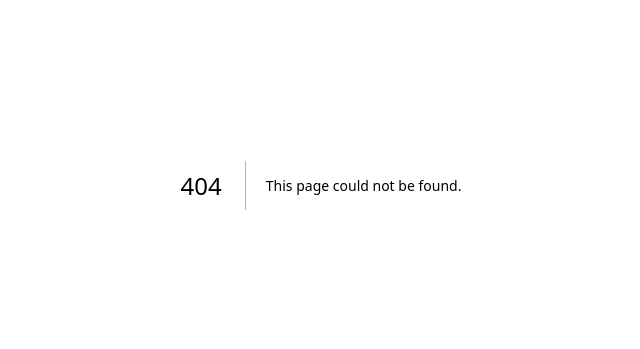
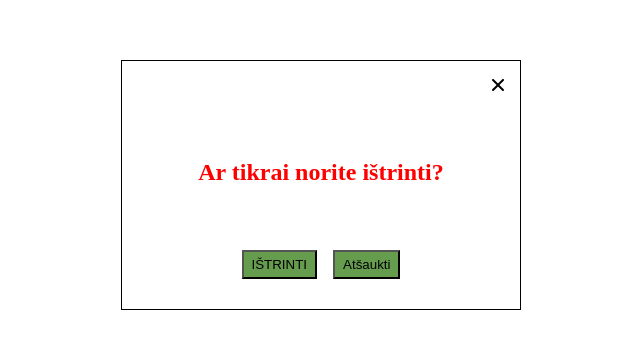
Before and after one commit to Vytautas77/react_locations_FrontEnd, a Next.js app: page /components/modal/Modal in a window 1280 px wide. Before the commit this address had no page. Shown: the part 215-564 px from the top of the page, without its empty margins (319-959 px from the left). Built offline with nearby package versions, Linux system fonts and the light colour scheme.

Commit message:
added delete button

```diff
--- a/src/pages/components/Button/Button.tsx
+++ b/src/pages/components/Button/Button.tsx
@@ -3,13 +3,14 @@ import styles from "./button.module.css";
 
 type ButtonType = {
   isLoading: boolean;
-  onAddLocation: () => void;
+  onClick: () => void;
+  text: string;
 };
 
-const Button: React.FC<ButtonType> = ({ isLoading, onAddLocation }) => {
+const Button: React.FC<ButtonType> = ({ isLoading, onClick, text }) => {
   return (
-    <button className={styles.btn} onClick={onAddLocation}>
-      {isLoading ? <>Add location</> : <>loading...</>}
+    <button className={styles.btn} onClick={onClick}>
+      {!isLoading ? <>{text}</> : <>loading...</>}
     </button>
   );
 };
--- /dev/null
+++ b/src/pages/components/modal/Modal.tsx
@@ -0,0 +1,45 @@
+import React from "react";
+import styles from "./modal.module.css";
+import Button from "../Button/Button";
+
+type ModalType = {
+  onConfirm: () => void;
+  onCancel: () => void;
+};
+
+const Modal: React.FC<ModalType> = ({ onConfirm, onCancel }) => {
+  return (
+    <div className={styles.wrapper}>
+      <div className={styles.exit} onClick={onCancel}>
+        <svg
+          height="12"
+          width="12"
+          id="Layer_1"
+          xmlns="http://www.w3.org/2000/svg"
+          x="0px"
+          y="0px"
+          viewBox="0 0 512 512"
+        >
+          <g id="XMLID_1_">
+            <path
+              id="XMLID_3_"
+              d="M317.1,256L499.2,73.9c16.7-16.7,16.7-43.7,0-60.4c-16.7-16.7-43.7-16.7-60.4,0L256.7,195.6L74.6,12.5
+		c-16.7-16.7-43.7-16.7-60.4,0c-8.4,8.4-13,19.5-13,30.7c0,11.2,4.6,22.3,13,30.7L196.3,256L13.2,438.1c-8.4,8.4-13,19.5-13,30.7
+		c0,11.2,4.6,22.3,13,30.7c16.7,16.7,43.7,16.7,60.4,0l183.1-183.1l182.1,182.1c16.7,16.7,43.7,16.7,60.4,0
+		c16.7-16.7,16.7-43.7,0-60.4L317.1,256z"
+            />
+          </g>
+        </svg>
+      </div>
+      <div className={styles.wrapperContent}>
+        <h2>Ar tikrai norite ištrinti?</h2>
+        <div className={styles.btn}>
+          <Button text="IŠTRINTI" isLoading={false} onClick={onConfirm} />
+          <Button text="Atšaukti" isLoading={false} onClick={onCancel} />
+        </div>
+      </div>
+    </div>
+  );
+};
+
+export default Modal;
--- /dev/null
+++ b/src/pages/components/modal/modal.module.css
@@ -0,0 +1,36 @@
+.wrapper {
+  position: fixed;
+  width: 400px;
+  height: 250px;
+  background-color: white;
+  left: 0;
+  right: 0;
+  top: 0;
+  bottom: 0;
+  margin: auto;
+  padding: 1rem;
+  box-sizing: border-box;
+  border: 1px solid black;
+}
+.wrapper h2 {
+  margin: 0;
+  color: red;
+}
+.exit {
+  width: 100%;
+
+  text-align: right;
+  cursor: pointer;
+}
+.wrapperContent {
+  margin-top: 4rem;
+  display: flex;
+  flex-direction: column;
+  justify-content: space-between;
+  align-items: center;
+  height: 120px;
+}
+.btn {
+  display: flex;
+  gap: 1rem;
+}
```
Also changed, not shown: src/pages/add-location/index.tsx (+6 -2 lines), src/pages/components/LocationId/LocationId.tsx (+39 -3 lines), src/pages/location/[id].tsx (+5 -2 lines), src/img/close_5.svg (added).
